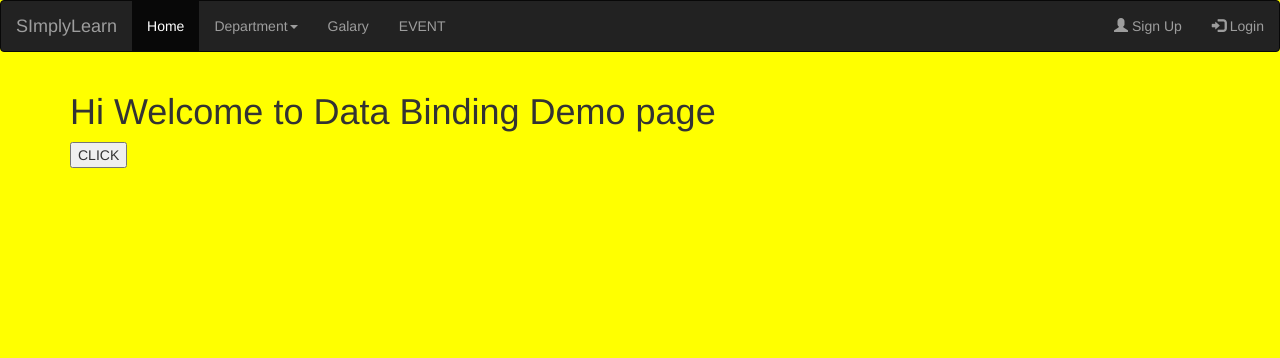
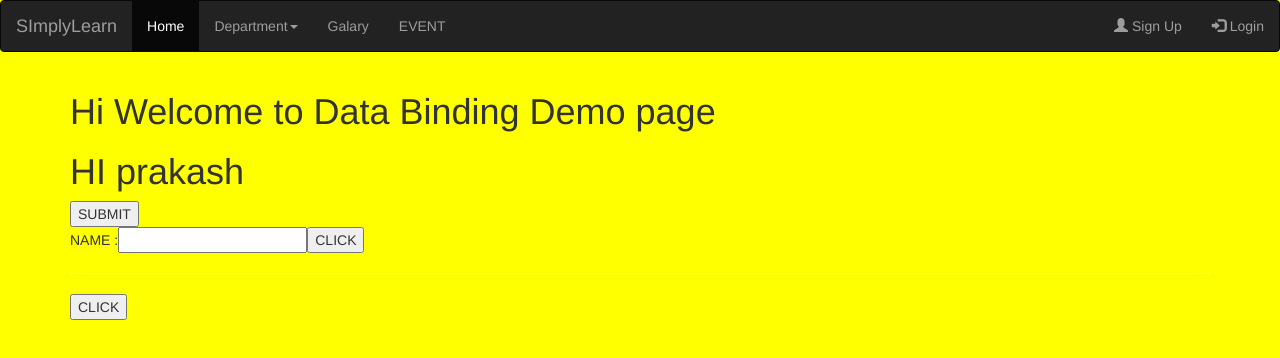
Before and after one commit to Thaneshwara848/SimpleLearn_Web_B15, an Angular app: page /eventdemo in a window 1280 px wide. Shown: the top 358 px of the page. Built offline with nearby package versions, Linux system fonts and the light colour scheme.

Commit message:
binding d

```diff
--- a/src/app/eventdemo/eventdemo.component.html
+++ b/src/app/eventdemo/eventdemo.component.html
@@ -7,4 +7,13 @@
         event+ property  -->
 
 
-<input type="submit" value="CLICK" (click)="abc()">
+        <h1> HI {{name}}</h1>
+
+<input type="submit" value="SUBMIT" (click)="abc()">
+<br>
+NAME  :<input type="text" #username>
+<input type="submit" value="CLICK" (click)="getName(username.value)">
+
+<hr>
+
+<input type="submit" value="CLICK" [disabled]="mychoice">
--- a/src/app/eventdemo/eventdemo.component.ts
+++ b/src/app/eventdemo/eventdemo.component.ts
@@ -8,6 +8,17 @@ import { Component } from '@angular/core';
 export class EventdemoComponent {
 
   abc(){
-    alert("Hi Boss..!")
+   // alert("Hi i clicked the button");
+   console.log("Hi Abc Function ...!")
   }
+
+
+  getName(name:string){
+  //  alert("Hi My Name is : "+name)
+    console.log("Hi My name is :"+name)
+  }
+
+  mychoice=false;
+
+  name="prakash";
 }
```
